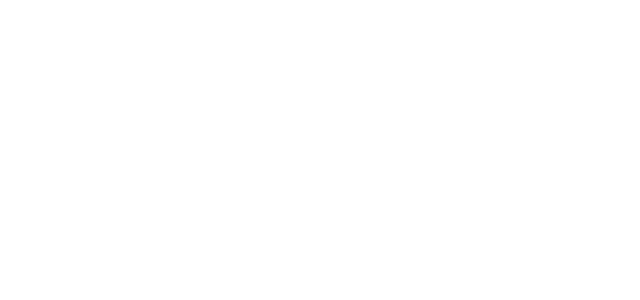
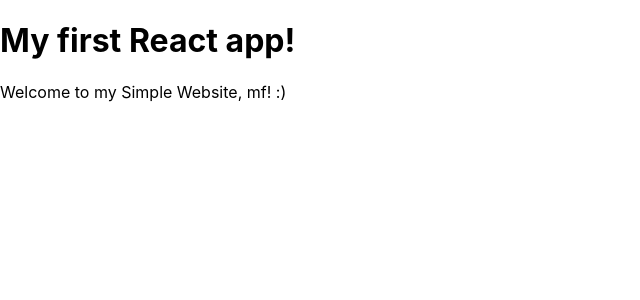
Before and after one commit to YusafOsei-Bonsu/React-and-Redux, a React (Create React App) app in the folder my-app/: page / in a window 1280 px wide. Shown: the top 300 px of the page, without its empty margins (0-640 px from the left). Built offline with nearby package versions, Linux system fonts and the light colour scheme.

Commit message:
Update App.js

```diff
--- a/my-app/src/App.js
+++ b/my-app/src/App.js
@@ -3,7 +3,8 @@
 function App() {
   return (
     <div className="App">
-
+      <h1>My first React app!</h1>
+      <p>Welcome to my Simple Website, mf! :)</p>
     </div>
   );
 }
```
